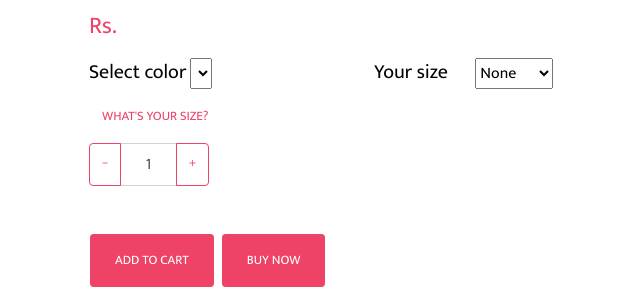
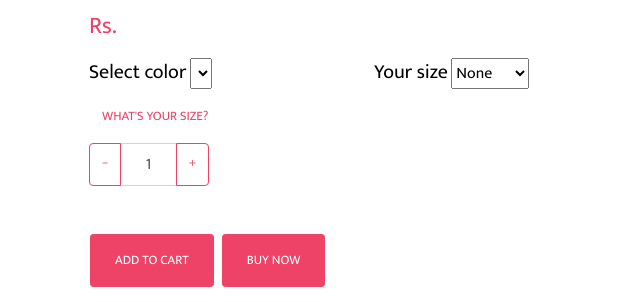
Before and after one commit to praveenvino39/website404, a Django app: template product/templates/product/showproduct.html in a window 1280 px wide. Shown: the part 206-508 px from the top of the page, without its empty margins (566-1206 px from the left). Run offline with Django 3.2, Linux system fonts and the light colour scheme; the template is opened without the code that fills it, so the values that code supplies are empty; some libraries are stand-ins or nearby versions; some web fonts are replaced.

Commit message:
Update showproduct.html

```diff
--- a/product/templates/product/showproduct.html
+++ b/product/templates/product/showproduct.html
@@ -67,7 +67,7 @@
                                 </div>
                             <div class="col-lg-6">
                         <label for="size"><h5>Your size</h5></label>
-                        <select required class="ml-4" name="size" id="size">
+                        <select required name="size" id="size">
                             <option value="">None</option>
                             <option value="S">Small</option>
                             <option value="M">Medium</option>
```
